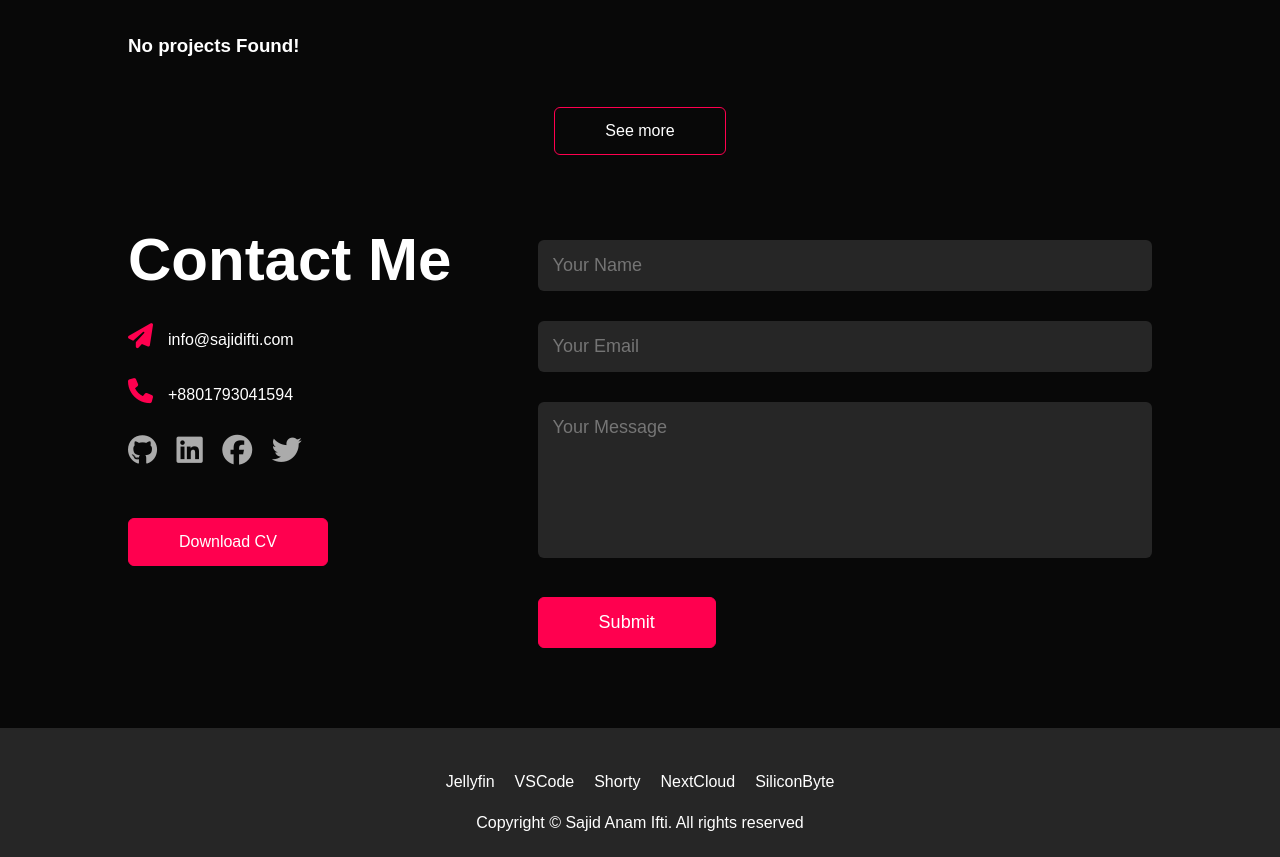
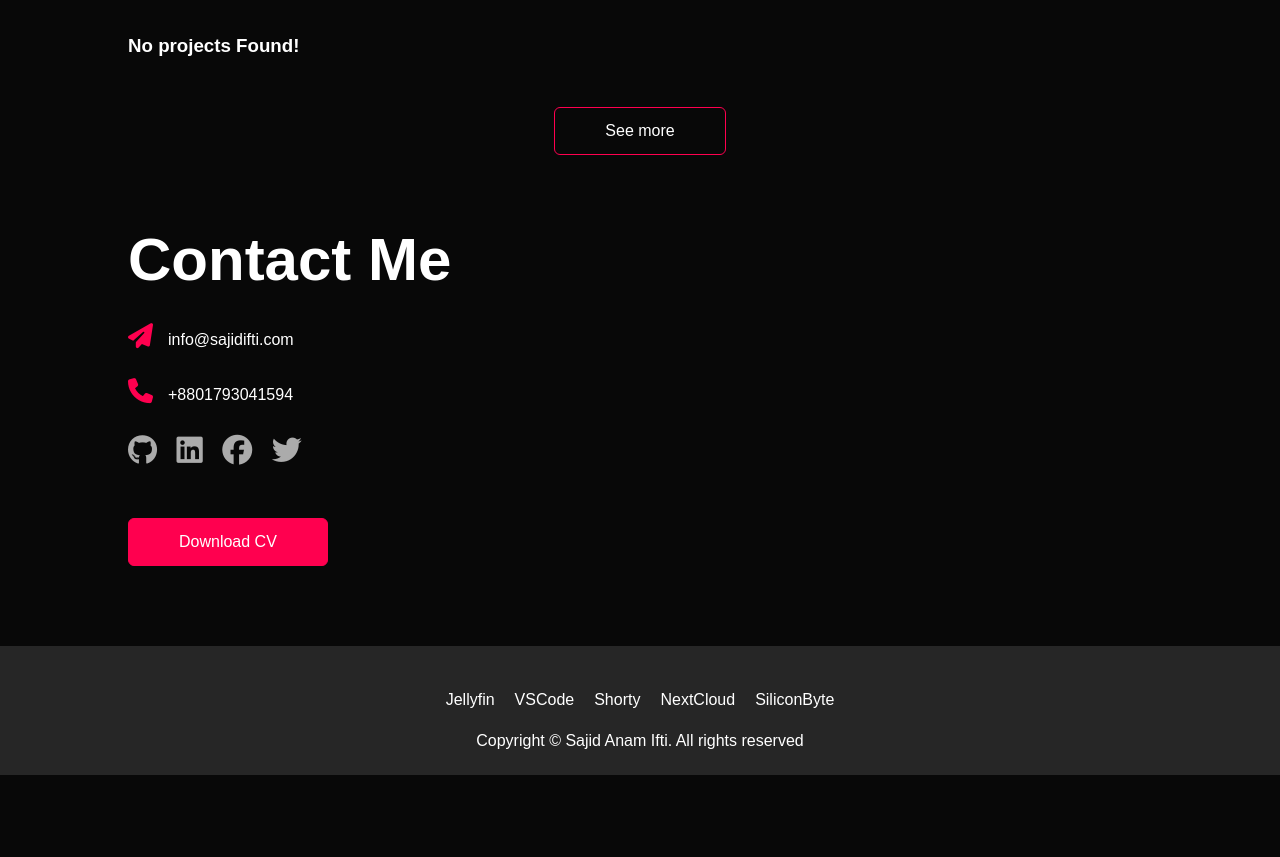
Before and after one commit to sajidifti/sajidifti.com, a Django app: page / in a window 1280 px wide. Shown: the part 2221-3078 px from the top of the page. After the commit the page ends 2996 px from the top, so only its background shows below. Run offline with Django 4.2, Linux system fonts and the light colour scheme; data that the repository does not hold is empty; some libraries are stand-ins or nearby versions.

Commit message:
Disabled contact form

```diff
--- a/templates/landing/index.html
+++ b/templates/landing/index.html
@@ -249,7 +249,7 @@
                         <a href="{% static "files/Md_Sajid_Anam_Ifti.pdf" %}" class="btn btn2" download>Download CV</a>
                     </div>
                     <div class="contact-right">
-                        <form name="contact-form" id="contact-form" method="post">
+                        <!-- <form name="contact-form" id="contact-form" method="post">
                             {% csrf_token %}
                             <input type="text" name="name" placeholder="Your Name" required>
                             <input type="email" name="email" placeholder="Your Email" required>
@@ -259,7 +259,7 @@
                             </div>
                             <button type="submit" class="btn btn2">Submit</button>
                         </form>
-                        <span id="msg"></span>
+                        <span id="msg"></span> -->
                     </div>
                 </div>
             </div>
```
